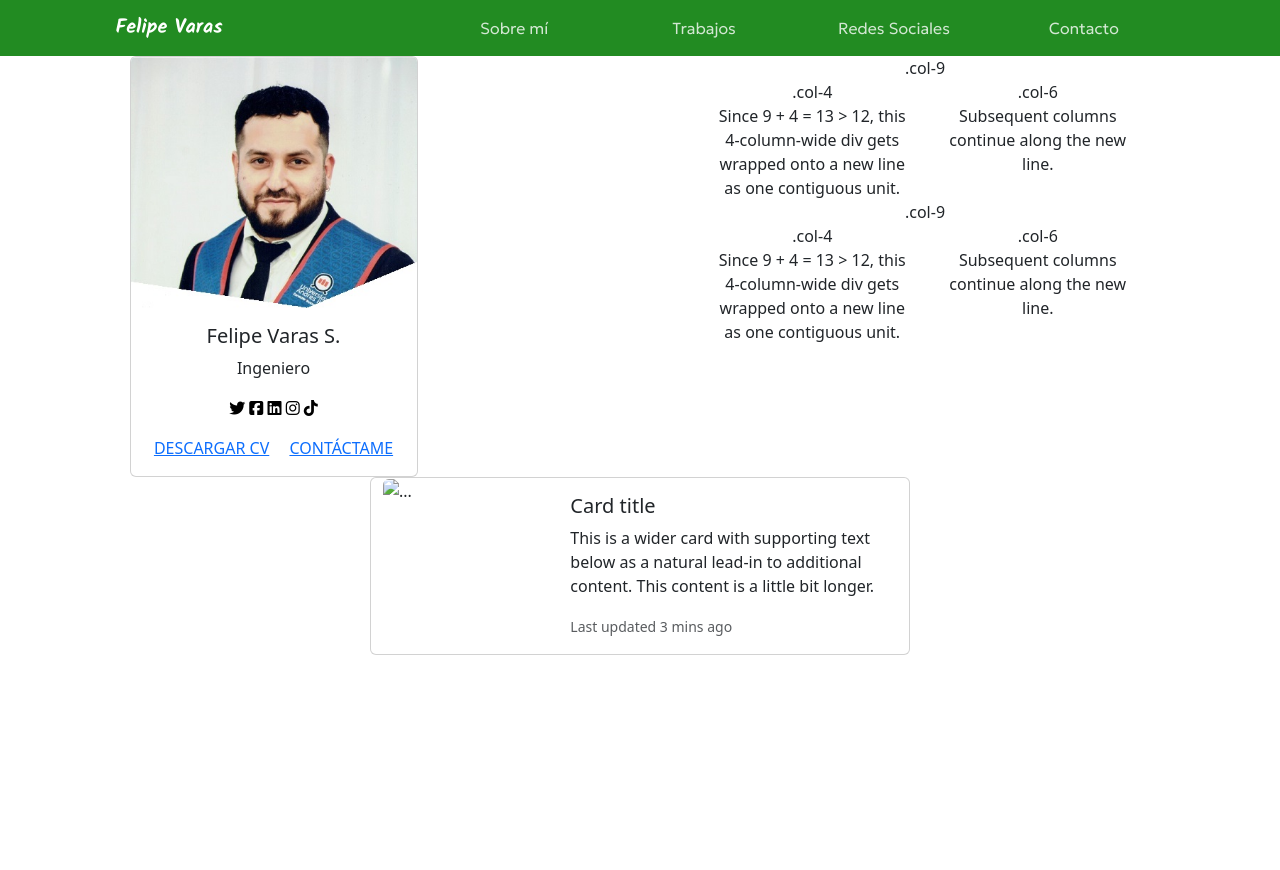
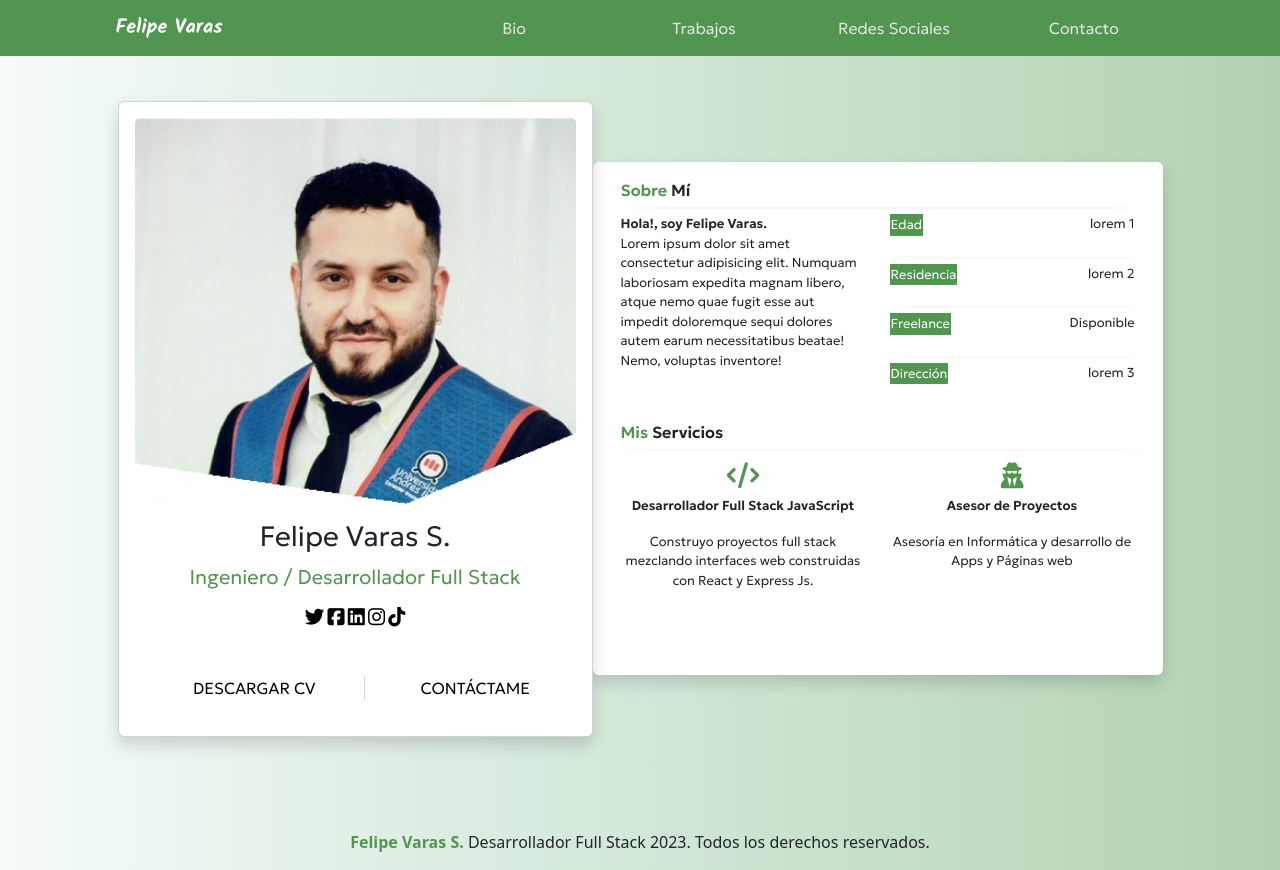
Before and after one commit to pipevaras/pipevaras.github.io, a plain HTML site: page index.html in a window 1280 px wide. Before the commit the page ends 800 px from the top, so only its background shows below. Drawn offline with nearby package versions, Linux system fonts and the light colour scheme.

Commit message:
Termino de pag principal CV

```diff
--- a/assets/css/style.css
+++ b/assets/css/style.css
@@ -1,5 +1,18 @@
+body {
+  background: linear-gradient(
+    90deg,
+    rgba(244, 251, 249, 1) 0%,
+    rgba(177, 210, 180, 1) 100%,
+    rgba(34, 194, 34, 1) 100%
+  );
+}
+
+section {
+  margin: 45px;
+}
+
 nav {
-  background-color: forestgreen;
+  background-color: rgb(81, 149, 81);
 }
 nav .navbar-brand {
   font-family: "Kalam", cursive;
@@ -13,5 +26,87 @@ nav .nav-link {
   opacity: 0.8;
 }
 
-h5 .card-title {
+div .principal {
+  background-color: white;
+  width: auto;
+  padding: 0%;
 }
+
+div .container-fluid {
+  height: 3rem;
+}
+
+div .finalcaja {
+  display: flex;
+  justify-content: space-around;
+  align-items: center;
+  height: 4rem;
+  font-family: "Geologica", sans-serif;
+}
+
+div .descarcv {
+  border-right: 1px solid lightgray;
+}
+
+hr.faded {
+  clear: both;
+  float: none;
+  width: 100%;
+  height: 2px;
+  margin: 5px;
+  border: none;
+  background: #ddd;
+  background-image: -webkit-gradient(
+    linear,
+    left bottom,
+    right bottom,
+    color-stop(0, rgb(255, 255, 255)),
+    color-stop(0.1, rgb(221, 221, 221)),
+    color-stop(0.9, rgb(221, 221, 221)),
+    color-stop(1, rgb(255, 255, 255))
+  );
+  background-image: -moz-linear-gradient(
+    left center,
+    rgb(255, 255, 255) 0%,
+    rgb(221, 221, 221) 10%,
+    rgb(221, 221, 221) 90%,
+    rgb(255, 255, 255) 100%
+  );
+}
+
+div .carac1 {
+  height: auto;
+  display: flex;
+  justify-content: space-between;
+}
+div .datos {
+  border: 1px solid rgb(81, 149, 81);
+  color: white;
+  background-color: rgb(81, 149, 81);
+}
+
+.card-body {
+  font-family: "Geologica", cursive;
+}
+
+div .row {
+  font-family: "Geologica", cursive;
+  font-size: small;
+}
+
+div .cajadatos {
+  display: flex;
+  flex-direction: column;
+  justify-content: space-around;
+}
+
+div .titulo {
+  height: 2.5rem;
+  display: flex;
+  flex-direction: column;
+  justify-content: space-around;
+}
+
+div .cajainv {
+  height: 20px;
+}
--- a/index.html
+++ b/index.html
@@ -63,8 +63,8 @@
           <div class="collapse navbar-collapse" id="navbarNavAltMarkup">
             <div class="container text-center">
               <div class="row justify-content-center">
-                <div class="navbar-nav col-10">
-                  <a class="nav-link col-3" href="#">Sobre mí</a>
+                <div class="navbar-nav col-10 fs-6 text">
+                  <a class="nav-link col-3" href="#">Bio</a>
                   <a class="nav-link col-3" href="#">Trabajos</a>
                   <a class="nav-link col-3" href="#">Redes Sociales</a>
                   <a class="nav-link col-3" href="#">Contacto</a>
@@ -76,86 +76,99 @@
       </nav>
     </header>
     <section>
-      <div class="container text-center">
+      <div class="container text-center ">
         <div class="row justify-content-center">
-          <div class="col-6">
-            <div class="card" style="width: 18rem">
+          <div class="col-5 p-0 m-0 ">
+            <div class="card w-100 shadow p-3 mb-5 bg-white rounded" style="width: 18rem">
               <img
                 src="assets/img/foto_felipe.jpg"
                 class="card-img-top"
                 alt="FV"
               />
               <div class="card-body">
-                <h5 class="card-title">Felipe Varas S.</h5>
-                <p class="card-text">Ingeniero</p>
+                <h5 class="card-title fs-3">Felipe Varas S.</h5>
+                <p class="card-text fs-5"><span style="color: rgb(81, 149, 81);">Ingeniero / Desarrollador Full Stack</span></p>
               </div>
               <div class="container-fluid">
                 <div class="col-12">
-                  <a href=""
-                    ><i class="fa-brands fa-twitter" style="color: #000000;"></i></i
-                  ></a>
-                  <a href=""><i class="fa-brands fa-square-facebook" style="color: #000000;"></i></a>
-                  <a href=""><i class="fa-brands fa-linkedin" style="color: #000000;"></i></a>
-                  <a href=""><i class="fa-brands fa-instagram" style="color: #000000;" ></i></a>
-                  <a href=""><i class="fa-brands fa-tiktok" style="color: #000000;"></i></a>
+                  <a href=""><i class="fa-brands fa-twitter fa-xl" style="color: #000000;"></i></i></a>
+                  <a href=""><i class="fa-brands fa-square-facebook fa-xl" style="color: #000000;"></i></a>
+                  <a href=""><i class="fa-brands fa-linkedin fa-xl" style="color: #000000;"></i></a>
+                  <a href=""><i class="fa-brands fa-instagram fa-xl" style="color: #000000;" ></i></a>
+                  <a href=""><i class="fa-brands fa-tiktok fa-xl" style="color: #000000;"></i></a>
+
                 </div>
               </div>
-              <div class="card-body">
-                <a href="#" class="card-link">DESCARGAR CV</a>
-                <a href="#" class="card-link">CONTÁCTAME</a>
+              <div class="finalcaja">
+                <hr class="faded" />
+                <div class = "descarcv col-6">
+                 <a href="#" class="text-decoration-none text-body-emphasis fs-6">DESCARGAR CV</a>
+                </div>
+              <div class = "contact col-6">
+                <a href="#" class="text-decoration-none text-body-emphasis fs-6">CONTÁCTAME</a>
+              </div>
               </div>
             </div>
           </div>
-          <div class="col-5">
+          <div class="col-6 d-flex align-items-center p-0">
+            <div class ="principal h-75 shadow p-3 mb-5 bg-white rounded">
             <div class="container">
               <div class="row">
-                <div class="col-12">.col-9</div>
+                <div class="col-12 fs-6 text-start d-flex align-items-center"><strong><span style="color: rgb(81, 149, 81);">Sobre</span> Mí</strong></div>
+                <hr class="faded" />
                 <div class="col-6">
-                  .col-4<br />Since 9 + 4 = 13 &gt; 12, this 4-column-wide div
-                  gets wrapped onto a new line as one contiguous unit.
+                  <p class="text-start"><strong>Hola!, soy Felipe Varas.</strong><br />Lorem ipsum dolor sit amet consectetur
+                  adipisicing elit. Numquam laboriosam expedita magnam libero, atque nemo quae fugit esse
+                  aut impedit doloremque sequi dolores autem earum necessitatibus beatae! Nemo, voluptas inventore!
+                </p>
+                </div>
+                <div class="cajadatos col-6">
+                  <div class = carac1>
+                    <p class="datos">Edad</p>
+                    <p>lorem 1</p>
+                  </div>
+                  <hr class="faded" />
+                  <div class = carac1>
+                    <p class="datos">Residencia</p>
+                    <p>lorem 2</p>
+                  </div>
+                  <hr class="faded" />
+                  <div class = carac1>
+                    <p class="datos">Freelance</p>
+                    <p>Disponible</p>
+                  </div>
+                  <hr class="faded" />
+                  <div class = carac1>
+                    <p class="datos">Dirección</p>
+                    <p>lorem 3</p>
+                  </div>
+
+                </div>
+              </div>
+              <div class="cajainv row"></div>
+              <div class="row">
+                <div class="col-12 fs-6 text-start d-flex align-items-center"><strong><span style="color: rgb(81, 149, 81);">Mis</span> Servicios</strong></div>
+                <hr class="faded" />
+                <div class="col-6">
+                  <i class="titulo fa-sharp fa-solid fa-code fa-2xl" style="color: rgb(81, 149, 81);"></i>
+                  <p><strong>Desarrollador Full Stack JavaScript</strong></p>
+                  <p>Construyo proyectos full stack mezclando interfaces web construidas con React y Express Js.</p>
                 </div>
                 <div class="col-6">
-                  .col-6<br />Subsequent columns continue along the new line.
-                </div>
-              </div>
-              <div class="row">
-                <div class="col-12">.col-9</div>
-                <div class="col-6">
-                  .col-4<br />Since 9 + 4 = 13 &gt; 12, this 4-column-wide div
-                  gets wrapped onto a new line as one contiguous unit.
-                </div>
-                <div class="col-6">
-                  .col-6<br />Subsequent columns continue along the new line.
+                  <i class="titulo fa-solid fa-user-secret fa-2xl" style="color: rgb(81, 149, 81);"></i>
+                  <p><strong>Asesor de Proyectos</strong></p>
+                  <p>Asesoría en Informática y desarrollo de Apps y Páginas web</p>
                 </div>
               </div>
             </div>
           </div>
         </div>
+        </div>
       </div>
     </section>
-    <footer class="row justify-content-center">
-      <div class="card mb-3" style="max-width: 540px">
-        <div class="row g-0">
-          <div class="col-md-4">
-            <img src="..." class="img-fluid rounded-start" alt="..." />
-          </div>
-          <div class="col-md-8">
-            <div class="card-body">
-              <h5 class="card-title">Card title</h5>
-              <p class="card-text">
-                This is a wider card with supporting text below as a natural
-                lead-in to additional content. This content is a little bit
-                longer.
-              </p>
-              <p class="card-text">
-                <small class="text-body-secondary"
-                  >Last updated 3 mins ago</small
-                >
-              </p>
-            </div>
-          </div>
-        </div>
-      </div>
+    <footer class="text-center">
+      <div class="pie"></div>
+      <p><strong><span style="color: rgb(81, 149, 81);">Felipe Varas S. </span></strong> Desarrollador Full Stack 2023. Todos los derechos reservados. </p>
     </footer>
   </body>
 </html>
```
